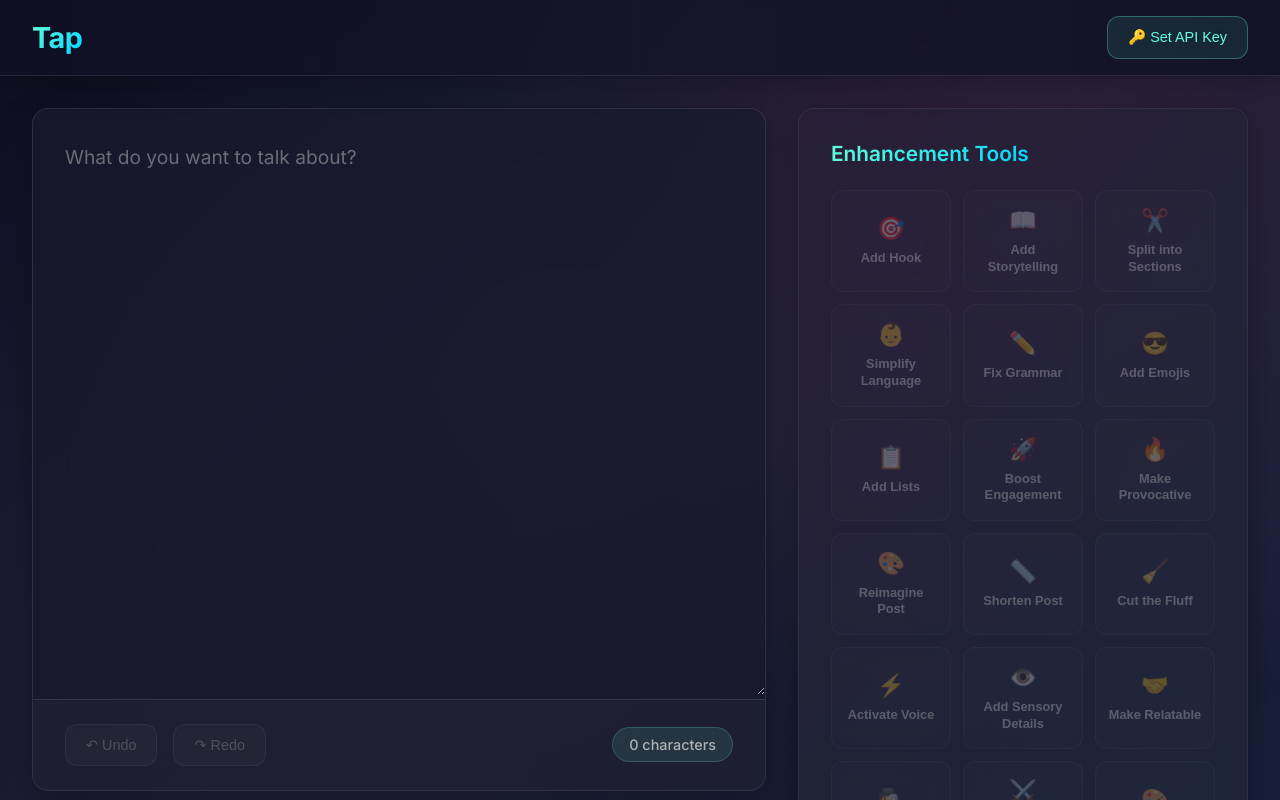
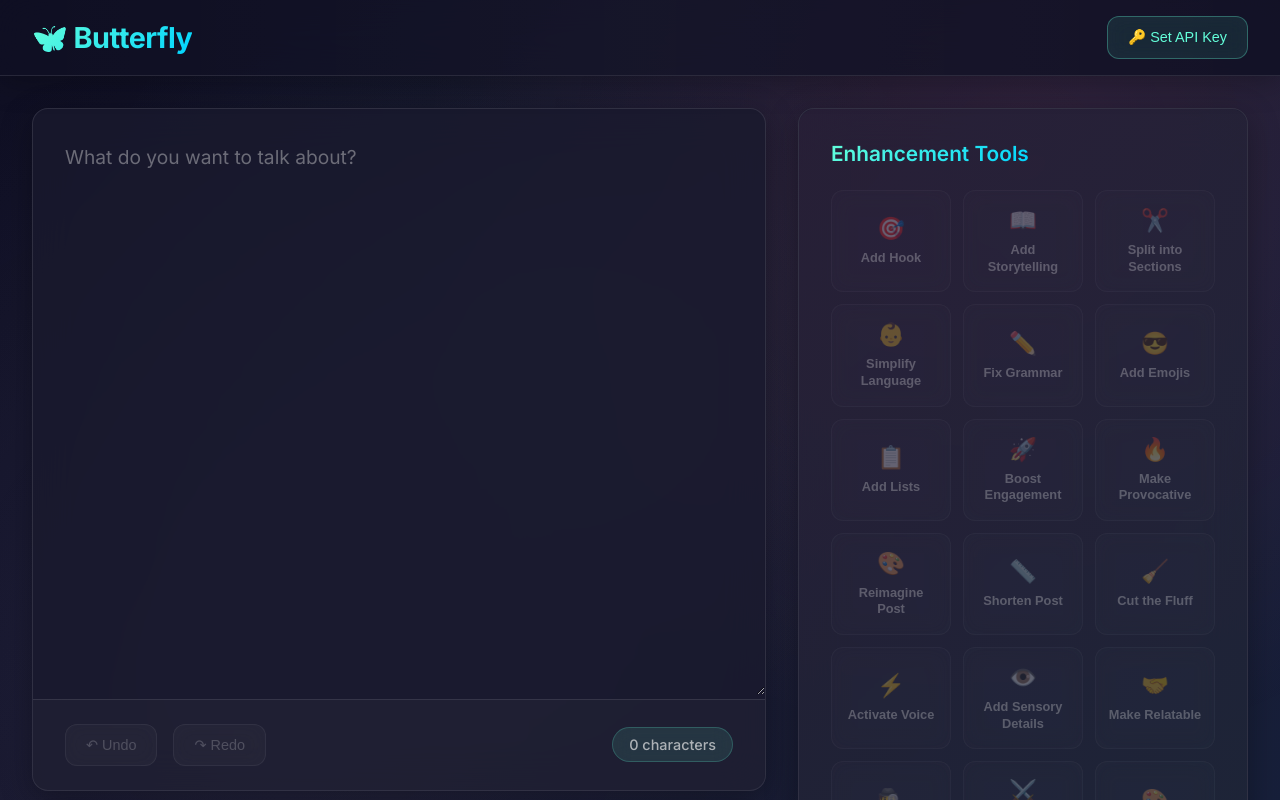
Before and after one commit to Luftare/postify, a React (Vite) app: page / in a window 1280 px wide. Shown: the top 800 px of the page. Built offline with nearby package versions, Linux system fonts and the light colour scheme.

Commit message:
rename the app

```diff
--- a/src/App.jsx
+++ b/src/App.jsx
@@ -253,7 +253,7 @@ function App() {
     <div className="app">
       <header className="header">
         <div>
-          <h1>Tap</h1>
+          <h1>🦋 Butterfly</h1>
         </div>
         <div className="api-key-controls">
           <button
```
